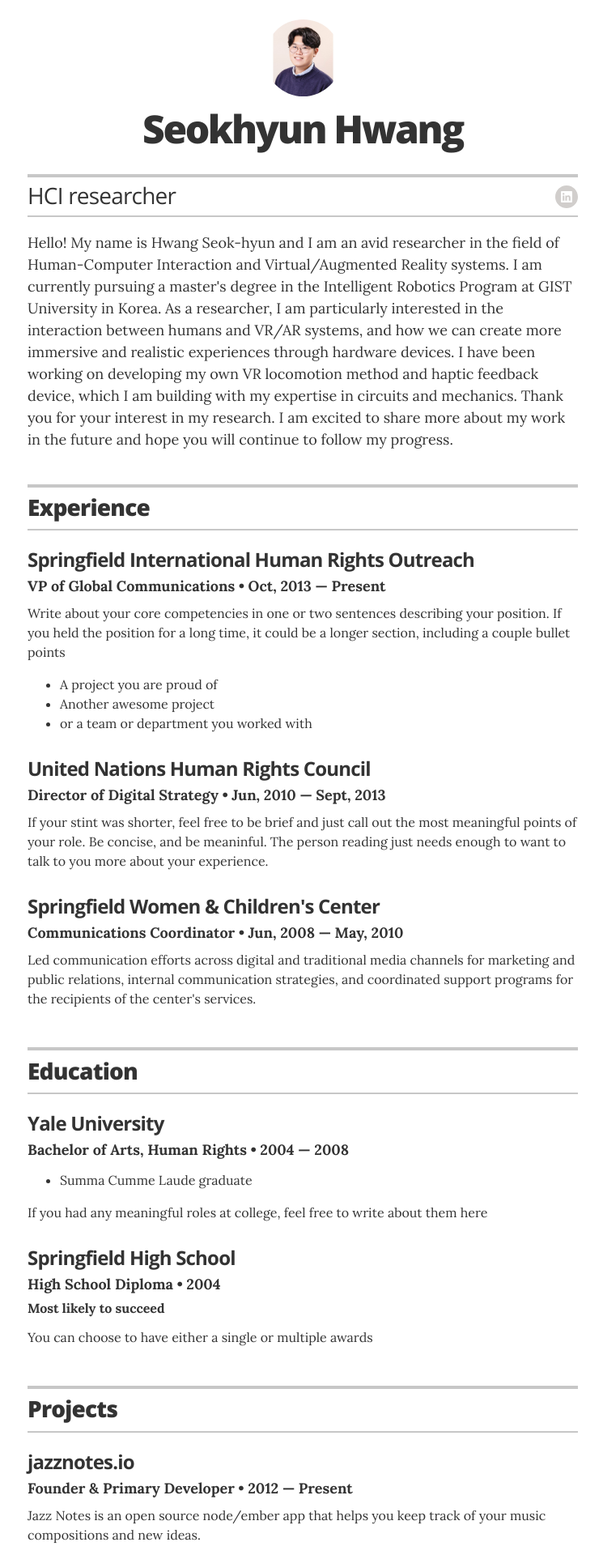
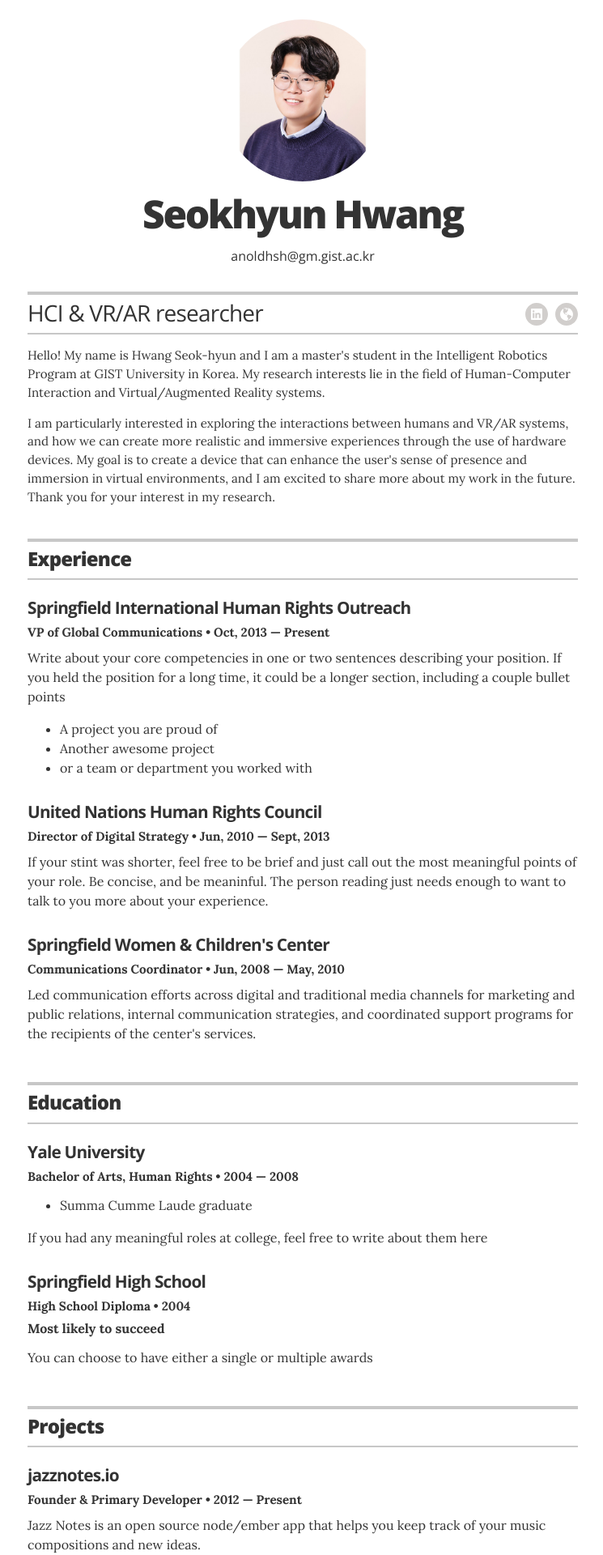
Before and after one commit to anoldhsh/anoldhsh.github.io, a Jekyll site: the page built from index.html, in a window 1280 px wide. Shown: the top 1920 px of the page at 81% size, without its empty margins (266-1011 px from the left). Built offline with Jekyll 4.4.1, drawn with Linux system fonts in a browser that asks for light colours; some of the changed text lies outside the part shown.

Commit message:
Update Field

```diff
--- a/_config.yml
+++ b/_config.yml
@@ -11,21 +11,20 @@ sass:
 # Resume settings
 resume_avatar:                  "true"
 resume_name:                    "Seokhyun Hwang"
-resume_title:                   "HCI researcher"
+resume_title:                   "HCI & VR/AR researcher"
 
 # used for the contact button in _layouts/resume.html
-resume_contact_email:           "anoldhsh@gmail.com"
+resume_contact_email:           "anoldhsh@gm.gist.ac.kr"
 
 # the next two items are used for schema itemprops in _layouts/resume.html
-resume_contact_telephone:       "555-7334"
-resume_contact_address:         "742 Evergreen Terrace, Springfield"
+# resume_contact_telephone:       "555-7334"
+# resume_contact_address:         "742 Evergreen Terrace, Springfield"
 
-resume_header_contact_info:     "742 Evergreen Terrace, Springfield • 555-7334 • lisasimpson@youremailaddress.com"
-display_header_contact_info:    "false"
+resume_header_contact_info:     "anoldhsh@gm.gist.ac.kr"
+display_header_contact_info:    "true"
 
-resume_header_intro: "<p>Hello! My name is Hwang Seok-hyun and I am an avid researcher in the field of Human-Computer Interaction and Virtual/Augmented Reality systems. I am currently pursuing a master's degree in the Intelligent Robotics Program at GIST University in Korea.
-As a researcher, I am particularly interested in the interaction between humans and VR/AR systems, and how we can create more immersive and realistic experiences through hardware devices. I have been working on developing my own VR locomotion method and haptic feedback device, which I am building with my expertise in circuits and mechanics.
-Thank you for your interest in my research. I am excited to share more about my work in the future and hope you will continue to follow my progress.</p>"
+resume_header_intro: "<p>Hello! My name is Hwang Seok-hyun and I am a master's student in the Intelligent Robotics Program at GIST University in Korea. My research interests lie in the field of Human-Computer Interaction and Virtual/Augmented Reality systems.</p>
+<p>I am particularly interested in exploring the interactions between humans and VR/AR systems, and how we can create more realistic and immersive experiences through the use of hardware devices. My goal is to create a device that can enhance the user's sense of presence and immersion in virtual environments, and I am excited to share more about my work in the future. Thank you for your interest in my research.</p>"
 
 # use "yes" to display the email contact button,
 # "no" to display an "I'm not looking for work" message,
@@ -40,9 +39,9 @@ resume_section_education:       true
 resume_section_projects:        true
 resume_section_skills:          true
 resume_section_recognition:     true
-resume_section_links:           true
+resume_section_links:           false
 resume_section_associations:    true
-# resume_section_interests:       true
+resume_section_interests:       true
 
 # Resume social links
 # uncomment the options you wish to display, and add your own URL
@@ -53,7 +52,7 @@ resume_social_links:
   # resume_facebook_url:          "insert Facebook URL here"
   resume_linkedin_url:          "https://www.linkedin.com/in/seokhyun-hwang-262632229"
   # resume_instagram_url:         "insert your Instagram URL here"
-  # resume_website_url:           "http://joelglovier.com"
+  resume_website_url:           "https://scholar.google.co.kr/citations?user=75v__NEAAAAJ&hl=ko"
   # resume_medium_url:            "https://medium.com/@jglovier"
 resume_print_social_links:      true
 
--- a/_layouts/resume.html
+++ b/_layouts/resume.html
@@ -232,8 +232,7 @@
       {% endif %}
 
       <footer class="page-footer">
-        <p class="footer-line">Made by <a href="http://twitter.com/jglovier">@jglovier</a>. Fork me on <a href="https://github.com/jglovier/resume-template">GitHub</a>.</p>
-        <p class="footer-line">If this is your live resume, you can modify or remove this part. ;-)</p>
+        <p class="footer-line">;)</p>
       </footer>
 
     </div>
--- a/_sass/_resume.scss
+++ b/_sass/_resume.scss
@@ -10,7 +10,7 @@
   h2 {
     @include sans;
     font-weight: 900;
-    font-size: 1.75rem;
+    font-size: 1.5rem;
     letter-spacing: -.05rem;
     margin: 0;
   }
@@ -21,7 +21,7 @@
 .page-header { padding: 1.5rem 0;
 
   .avatar {
-    width: 95px;
+    width: 200px;
     max-width: 100%;
     overflow: hidden;
     @include border-radius(100px);
@@ -70,7 +70,7 @@
   }
 
   .executive-summary {
-    @include media_larger_than_mobile { font-size: 1.125rem; }
+    @include media_larger_than_mobile { font-size: 0.95rem; }
   }
 }
 
@@ -140,13 +140,13 @@
   .resume-item-title {
     @include sans_bold;
     margin: 0 0 .75rem;
-    font-size: 1.5rem;
+    font-size: 1.3rem;
     letter-spacing: -.05rem;
     line-height: 1;
   }
 
   .resume-item-details {
-    font-size: 1.125rem;
+    font-size: 0.95rem;
     margin: 0 0 .75rem;
     line-height: 1;
 
```
